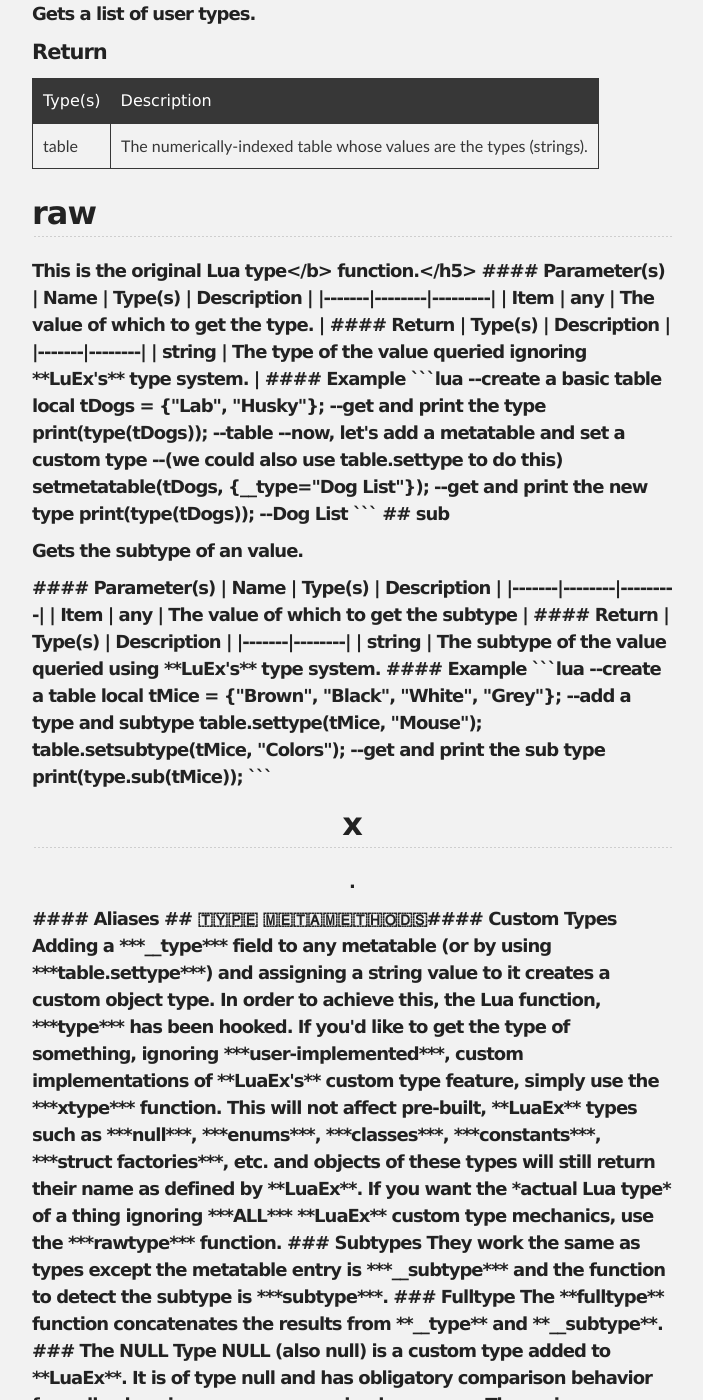
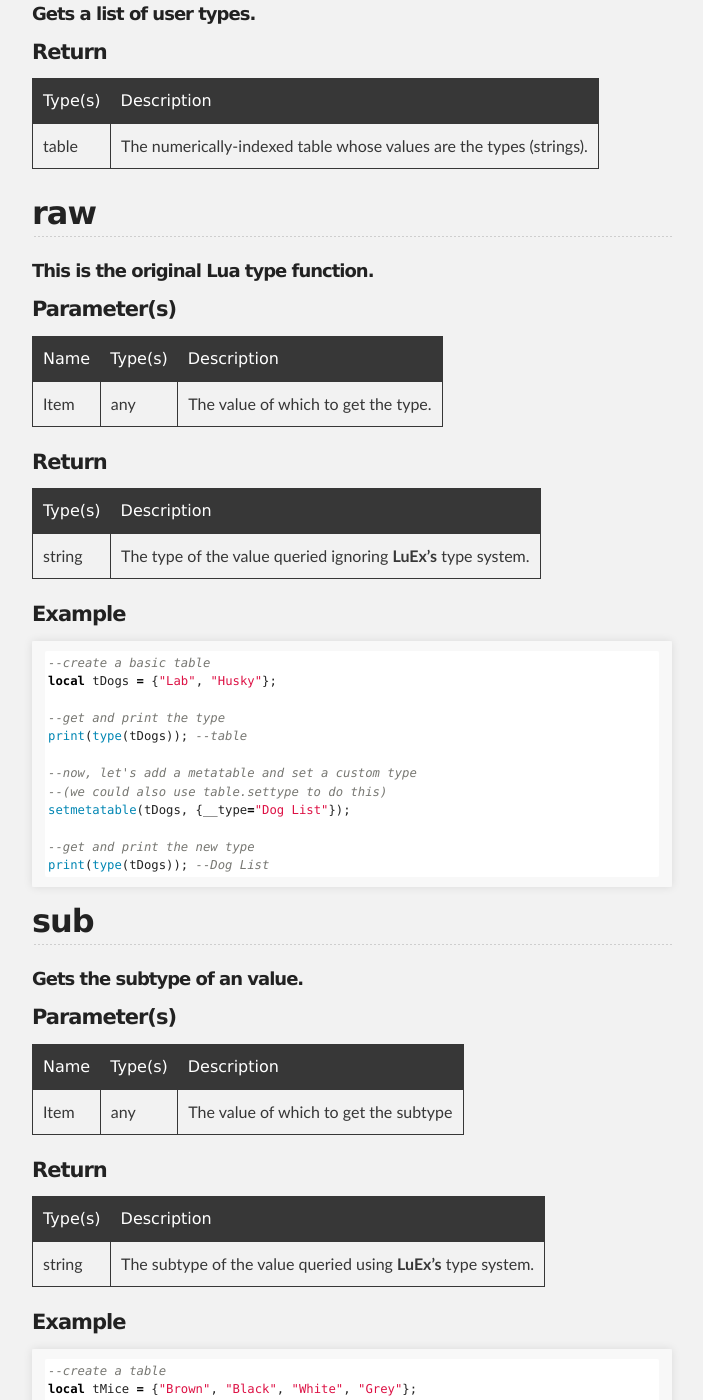
Before and after one commit to CentauriSoldier/LuaEx, a Jekyll site: the page built from docs/api/types.md, in a window 1280 px wide and 1400 px high, scrolled down 3271 px. Shown: the whole window, without its empty margins (288-991 px from the left). Built offline with Jekyll 4.4.1, drawn with Linux system fonts in a browser that asks for light colours; our own code applies the rules of GitHub Pages for plain Markdown files; some of the changed text lies outside the part shown.

Commit message:
Update types.md

```diff
--- a/docs/api/types.md
+++ b/docs/api/types.md
@@ -118,7 +118,7 @@
 | table | The numerically-indexed table whose values are the types (strings). |
 
 <h2>raw</h2>
-<h5>This is the original Lua <b><i>type</b></i> function.</h5>
+<h5>This is the original Lua <b><i>type</i></b> function.</h5>
 
 #### Parameter(s)
 
```
